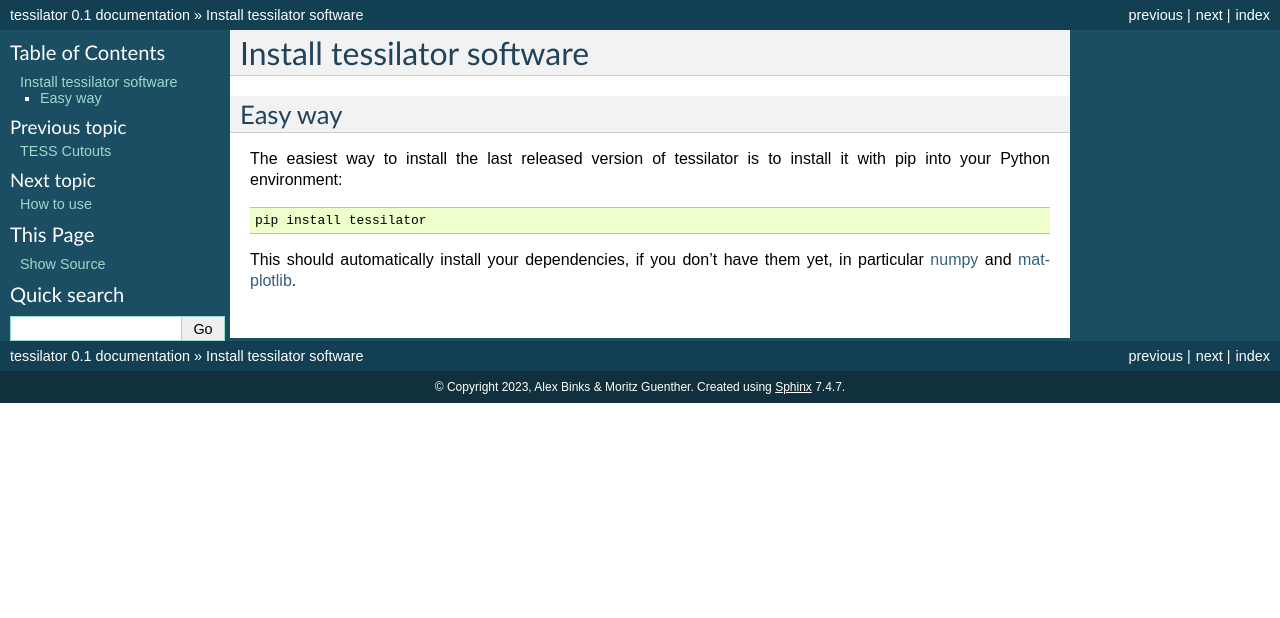
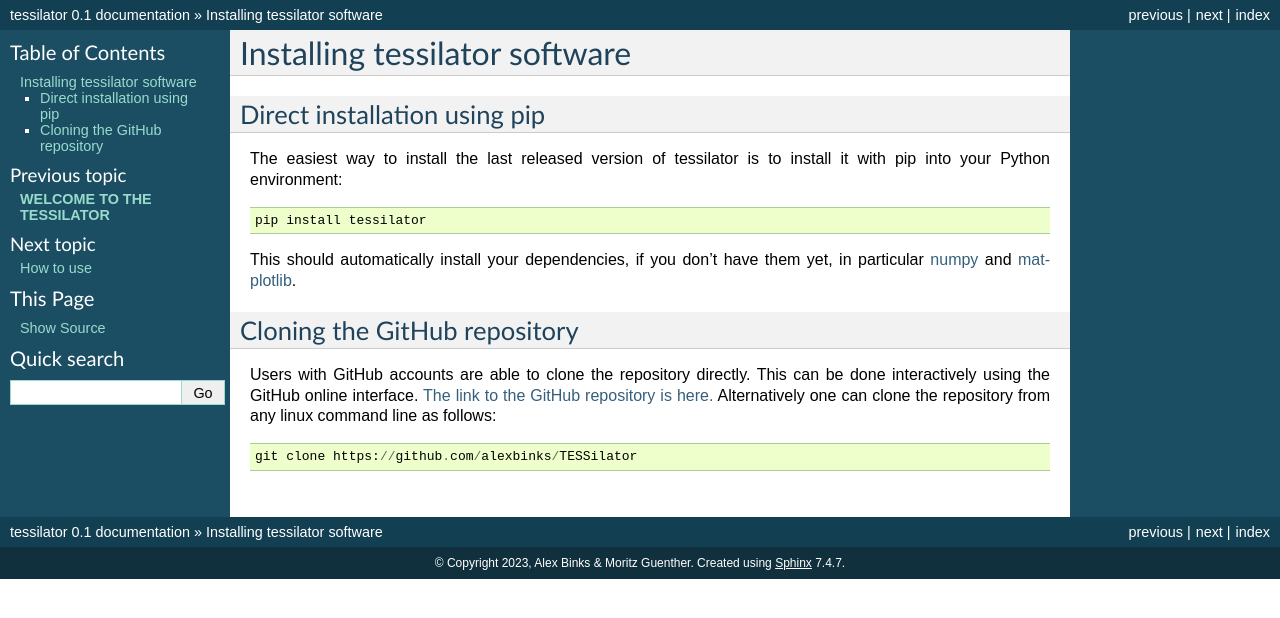
Before and after one commit to alexbinks/tessilator, a Sphinx documentation site: the page built from docs/install.rst, in a window 1280 px wide. Shown: the top 618 px of the page. Built offline with Sphinx 7.4.7, drawn with Linux system fonts in a browser that asks for light colours.

Commit message:
More updates to the documentation

```diff
--- a/docs/install.rst
+++ b/docs/install.rst
@@ -1,8 +1,8 @@
-Install tessilator software
-===========================
+Installing tessilator software
+==============================
 
-Easy way
---------
+Direct installation using pip
+-----------------------------
 
 The easiest way to install the last released version of tessilator is to install it with pip into your Python environment::
 
@@ -10,3 +10,12 @@ The easiest way to install the last released version of tessilator is to install
 
 This should automatically install your dependencies, if you don't have them yet, in particular `numpy <https://numpy.org>`_
 and `matplotlib <https://matplotlib.org>`_.
+
+Cloning the GitHub repository
+-----------------------------
+
+Users with GitHub accounts are able to clone the repository directly. This can be done interactively using the GitHub online
+interface. `The link to the GitHub repository is here. <https://github.com/alexbinks/TESSilator>`_ Alternatively one can
+clone the repository from any linux command line as follows::
+
+  git clone https://github.com/alexbinks/TESSilator
```
Also changed, not shown: docs/index.rst (+20 -20 lines).
